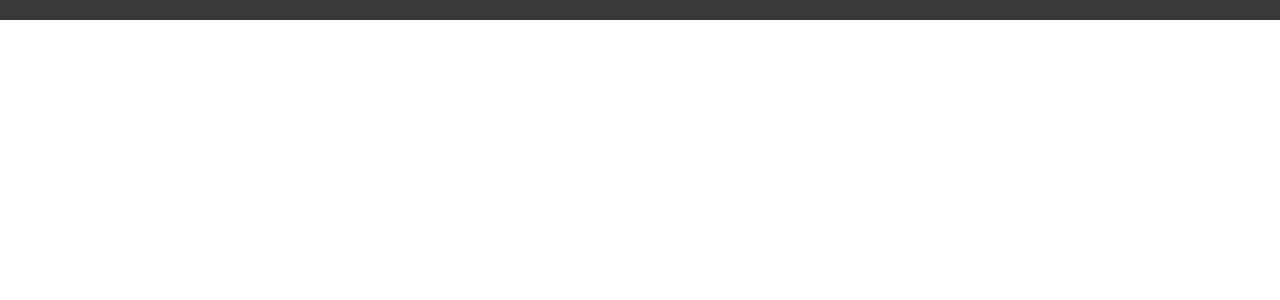
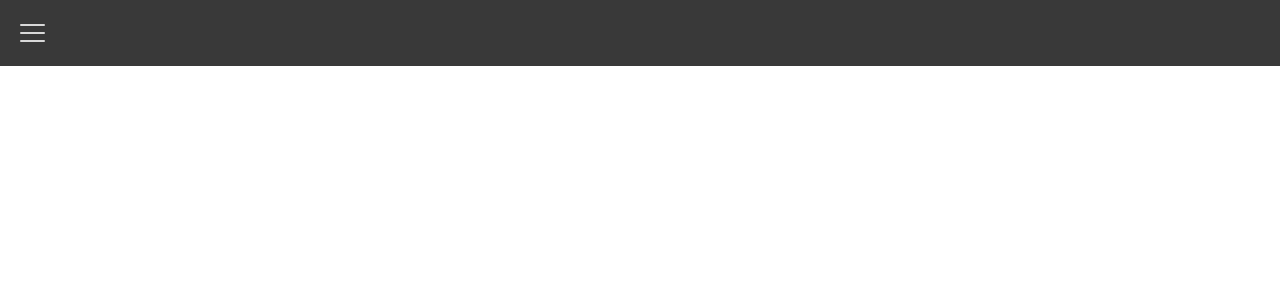
Before and after one commit to j-mcQueen/tasklister, a JavaScript app: page / in a window 1280 px wide. Shown: the top 300 px of the page. Built offline with nearby package versions, Linux system fonts and the light colour scheme; the HTML template or start-up script is replaced by a standard one.

Commit message:
Move burger styles into new file

```diff
--- a/src/components/header/burger.css
+++ b/src/components/header/burger.css
@@ -0,0 +1,19 @@
+#brgr {
+    padding: 8px 10px;
+    border-radius: 8px;
+    transition: 0.2s ease;
+}
+
+#brgr:hover {
+    cursor: pointer;
+    background-color: #606060;
+}
+
+.bar {
+    display: block;
+    width: 25px;
+    height: 2px;
+    margin: 6px 0;
+    border-radius: 5px;
+    background-color: #d9d9d9;
+}
```
